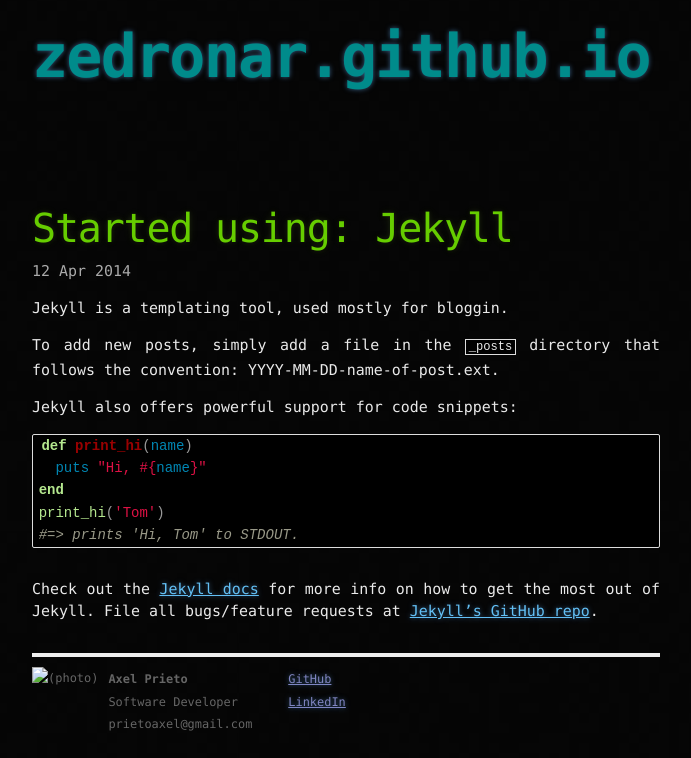
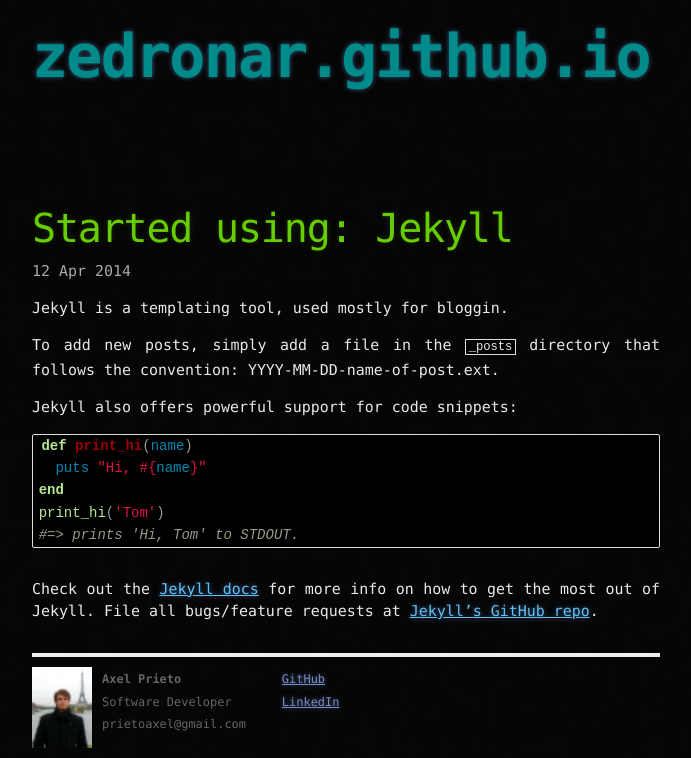
Before and after one commit to 4x3lpri3t0/zedronar.github.io, a Jekyll site: the page built from _posts/2014-04-12-started-using-jekyll.markdown, in a window 1280 px wide. Shown: the top 758 px of the page, without its empty margins (294-985 px from the left). Built offline with Jekyll 4.4.1, drawn with Linux system fonts in a browser that asks for light colours; Markdown is read by kramdown in place of the engine named in the settings; comment, search, counter and statistics services are not loaded; grey boxes are pictures that could not be loaded.

Commit message:
minor changes

```diff
--- a/_layouts/default.html
+++ b/_layouts/default.html
@@ -24,7 +24,7 @@
           {{ content }}
 
           <div class="footer">
-            <div id="photo"><img src="zedronar.github.io/images/axel-photo.jpg" alt="(photo)"/></div>
+            <div id="photo"><img src="../../../../../images/axel-photo.jpg" alt="(photo)"/></div>
             <div class="contact">
               <p>
                 <strong>Axel Prieto</strong><br />
```
